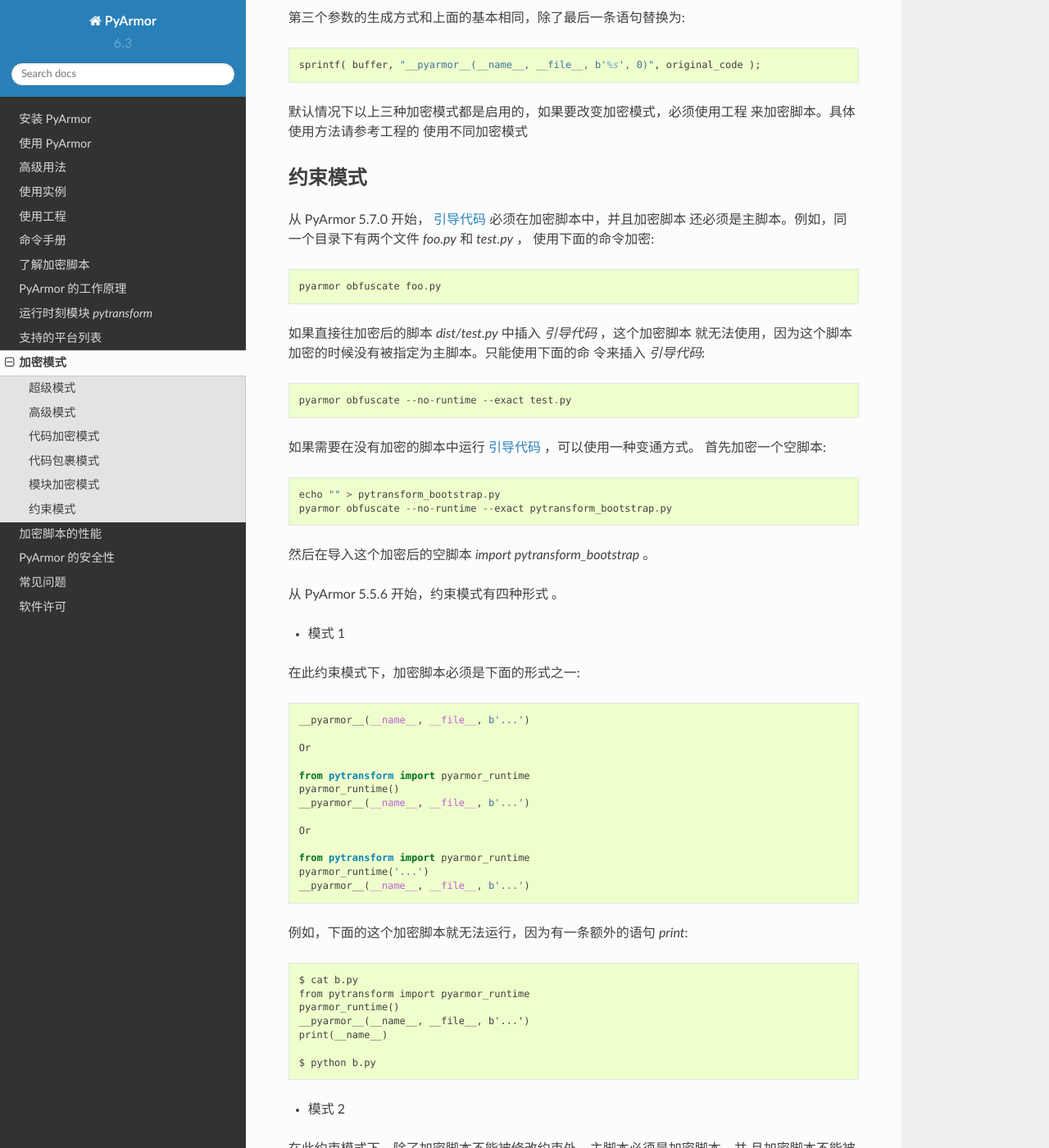
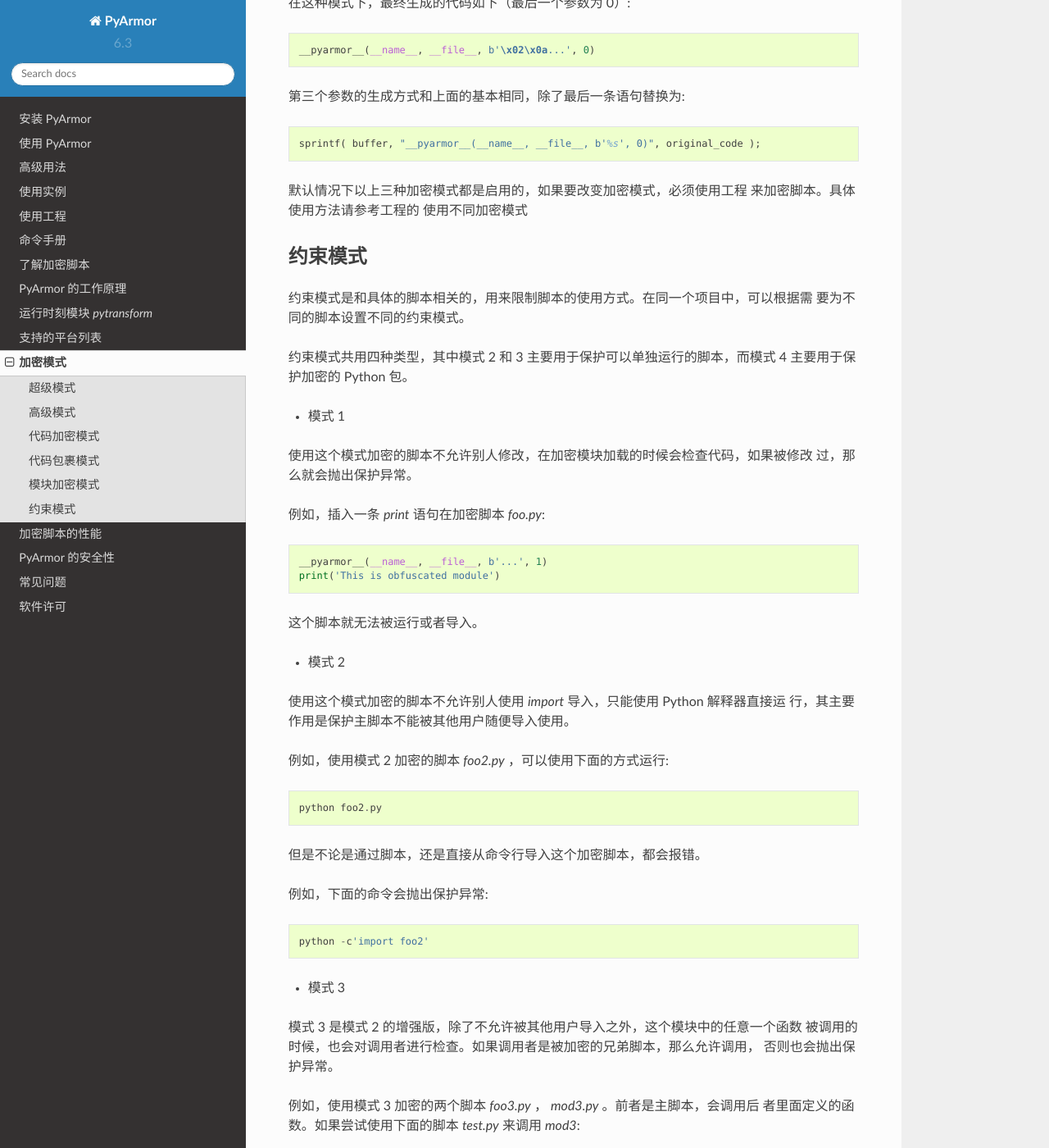
Before and after one commit to dashingsoft/pyarmor-docs-zh, a Sphinx documentation site: the page built from docs/mode.rst, in a window 1280 px wide and 1400 px high, scrolled down 3753 px. Shown: the whole window at 82% size. Built offline with Sphinx 7.4.7 and the Read the Docs theme 2.0.0, drawn with Linux system fonts in a browser that asks for light colours; some of the changed text lies outside the part shown.

Commit message:
Refine restrict mode

```diff
--- a/docs/mode.rst
+++ b/docs/mode.rst
@@ -182,6 +182,10 @@ https://github.com/dashingsoft/pyarmor-core/tree/v5.3.0/tests/advanced_mode/READ
     char *obfuscated_code = obfuscate_algorithm( original_code  );
     sprintf( buffer, "__pyarmor__(__name__, __file__, b'%s', 1)", obfuscated_code );
 
+* obf_mod == 2
+
+和上一中方式类似，只是使用不同的加密算法。
+
 * obf_mod == 0
 
 在这种模式下，最终生成的代码如下（最后一个参数为 0）::
@@ -202,75 +206,66 @@ https://github.com/dashingsoft/pyarmor-core/tree/v5.3.0/tests/advanced_mode/READ
 约束模式
 --------
 
-从 PyArmor 5.7.0 开始， :ref:`引导代码` 必须在加密脚本中，并且加密脚本
-还必须是主脚本。例如，同一个目录下有两个文件 `foo.py` 和 `test.py` ，
-使用下面的命令加密::
+约束模式是和具体的脚本相关的，用来限制脚本的使用方式。在同一个项目中，可以根据需
+要为不同的脚本设置不同的约束模式。
 
-    pyarmor obfuscate foo.py
-
-如果直接往加密后的脚本 `dist/test.py` 中插入 `引导代码` ，这个加密脚本
-就无法使用，因为这个脚本加密的时候没有被指定为主脚本。只能使用下面的命
-令来插入 `引导代码`::
-
-    pyarmor obfuscate --no-runtime --exact test.py
-
-如果需要在没有加密的脚本中运行 :ref:`引导代码` ，可以使用一种变通方式。
-首先加密一个空脚本::
-
-    echo "" > pytransform_bootstrap.py
-    pyarmor obfuscate --no-runtime --exact pytransform_bootstrap.py
-
-然后在导入这个加密后的空脚本 `import pytransform_bootstrap` 。
-
-从 PyArmor 5.5.6 开始，约束模式有四种形式 。
+约束模式共用四种类型，其中模式 2 和 3 主要用于保护可以单独运行的脚本，而模式 4
+主要用于保护加密的 Python 包。
 
 * 模式 1
 
-在此约束模式下，加密脚本必须是下面的形式之一::
+使用这个模式加密的脚本不允许别人修改，在加密模块加载的时候会检查代码，如果被修改
+过，那么就会抛出保护异常。
 
-    __pyarmor__(__name__, __file__, b'...')
+例如，插入一条 `print` 语句在加密脚本 `foo.py`::
 
-    Or
+    __pyarmor__(__name__, __file__, b'...', 1)
+    print('This is obfuscated module')
 
-    from pytransform import pyarmor_runtime
-    pyarmor_runtime()
-    __pyarmor__(__name__, __file__, b'...')
-
-    Or
-
-    from pytransform import pyarmor_runtime
-    pyarmor_runtime('...')
-    __pyarmor__(__name__, __file__, b'...')
-
-例如，下面的这个加密脚本就无法运行，因为有一条额外的语句 `print`::
-
-    $ cat b.py
-    from pytransform import pyarmor_runtime
-    pyarmor_runtime()
-    __pyarmor__(__name__, __file__, b'...')
-    print(__name__)
-
-    $ python b.py
+这个脚本就无法被运行或者导入。
 
 * 模式 2
 
-在此约束模式下，除了加密脚本不能被修改约束外，主脚本必须是加密脚本，并
-且加密脚本不能被非加密脚本导入和使用，一般用于提高 Python 开发的独立的
-应用程序的安全性。
+使用这个模式加密的脚本不允许别人使用 `import` 导入，只能使用 Python 解释器直接运
+行，其主要作用是保护主脚本不能被其他用户随便导入使用。
 
-例如，使用下面的方式导入使用约束模式 2 加密后的主脚本 `foo` 会出错::
+例如，使用模式 2 加密的脚本 `foo2.py` ，可以使用下面的方式运行::
 
-    $ python -c'import foo'
+    python foo2.py
+
+但是不论是通过脚本，还是直接从命令行导入这个加密脚本，都会报错。
+
+例如，下面的命令会抛出保护异常::
+
+    python -c'import foo2'
 
 * 模式 3
 
-在此约束模式下，除了满足约束模式 2 之外，加密脚本里面的函数只能被加密
-后的模块（函数）调用。
+模式 3 是模式 2 的增强版，除了不允许被其他用户导入之外，这个模块中的任意一个函数
+被调用的时候，也会对调用者进行检查。如果调用者是被加密的兄弟脚本，那么允许调用，
+否则也会抛出保护异常。
+
+例如，使用模式 3 加密的两个脚本 `foo3.py` ， `mod3.py` 。前者是主脚本，会调用后
+者里面定义的函数。如果尝试使用下面的脚本 `test.py` 来调用 `mod3`::
+
+    import mod3
+    mod3.hello()
+
+运行 `python test.py` ，当执行第一行 `import` 语句的时候，PyArmor 会对主脚本
+`hello.py` 进行检查，发现其不是加密脚本，会抛出保护异常。
+
+需要注意的如果 `mod3` 之前已经被导入到系统中，那么执行 `import` 语句的时候，
+PyArmor 不会对主脚本进行检查。
+
+而第二行调用 `mod3.hello` 的时候，PyArmor 会检查调用者 `test.py` ，如果发现其不
+是加密脚本，那么就会抛出保护异常。
 
 * 模式 4
 
-此约束模式和模式 3 基本相似，只是主脚本不需要是加密脚本。一般用于加密
-Python 包的部分脚本，以提高加密脚本安全性。
+和模式 3 类似，这个模块中的任意一个函数被调用的时候，会对调用者进行检查。但是这
+种模式加密的模块在导入的时候不会对主脚本进行检查，允许主脚本是没有加密的脚本。
+
+一般用于加密 Python 包的部分脚本，以提高加密脚本安全性。
 
 典型的应用是使用约束模式 1 加密 Python 包中 `__init__.py` 和其他需要被
 外部使用的脚本，而使用约束模式 4 来加密那些只是在包内部使用的脚本。
@@ -326,4 +321,23 @@ Python 包的部分脚本，以提高加密脚本安全性。
 
 详细示例请参考 :ref:`使用约束模式增加加密脚本安全性`
 
+从 PyArmor 5.7.0 开始，还有另外一个约束， :ref:`引导代码` 必须在加密脚本中，并且
+加密脚本还必须是主脚本。例如，同一个目录下有两个文件 `foo.py` 和 `test.py` ，使
+用下面的命令加密::
+
+    pyarmor obfuscate foo.py
+
+如果直接往加密后的脚本 `dist/test.py` 中插入 `引导代码` ，这个加密脚本就无法使用，
+因为这个脚本加密的时候没有被指定为主脚本。只能使用下面的命令来插入 `引导代码`::
+
+    pyarmor obfuscate --no-runtime --exact test.py
+
+如果需要在没有加密的脚本中运行 :ref:`引导代码` ，可以使用一种变通方式。首先加密
+一个空脚本::
+
+    echo "" > pytransform_bootstrap.py
+    pyarmor obfuscate --no-runtime --exact pytransform_bootstrap.py
+
+然后在导入这个加密后的空脚本 `import pytransform_bootstrap` 。
+
 .. include:: _common_definitions.txt
```
